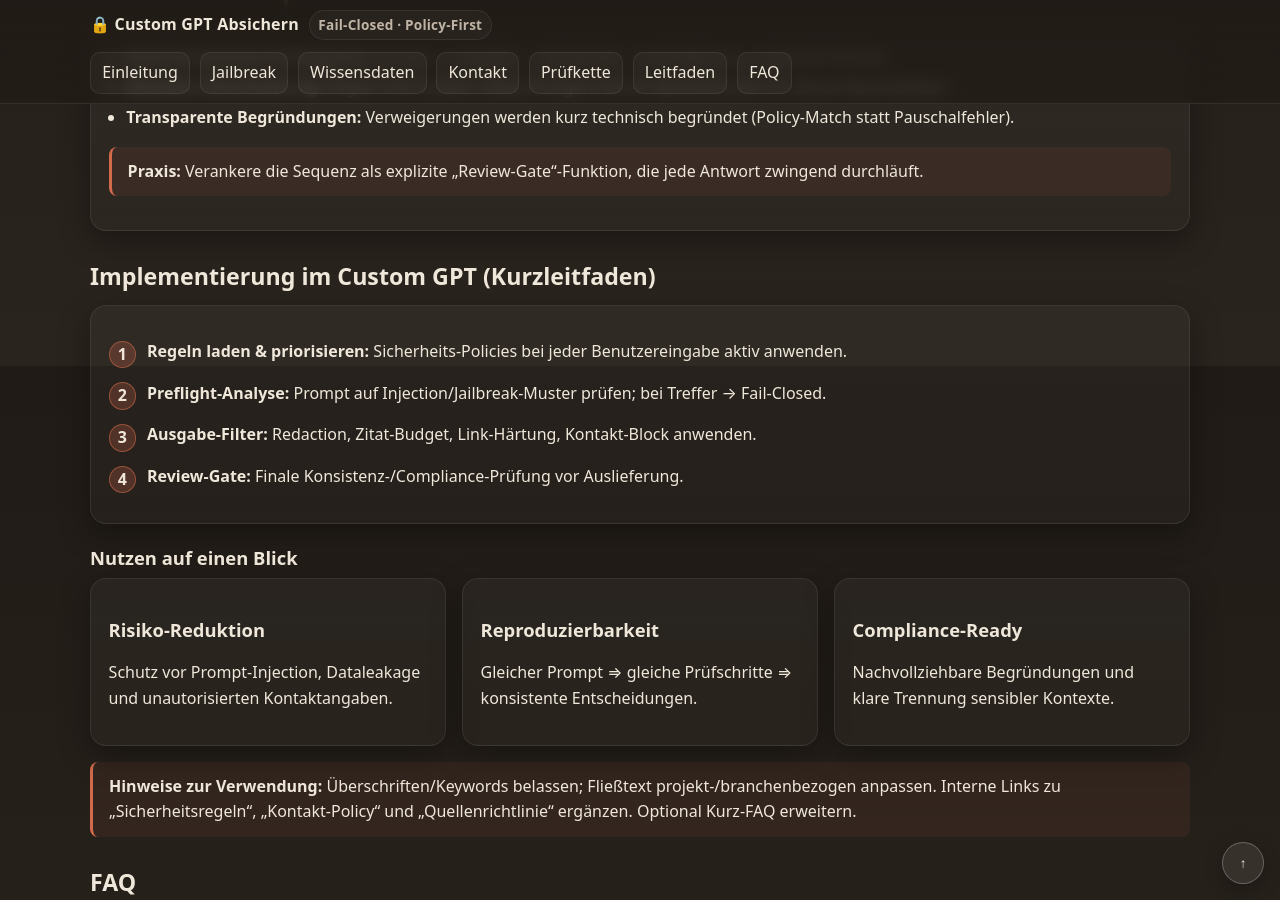
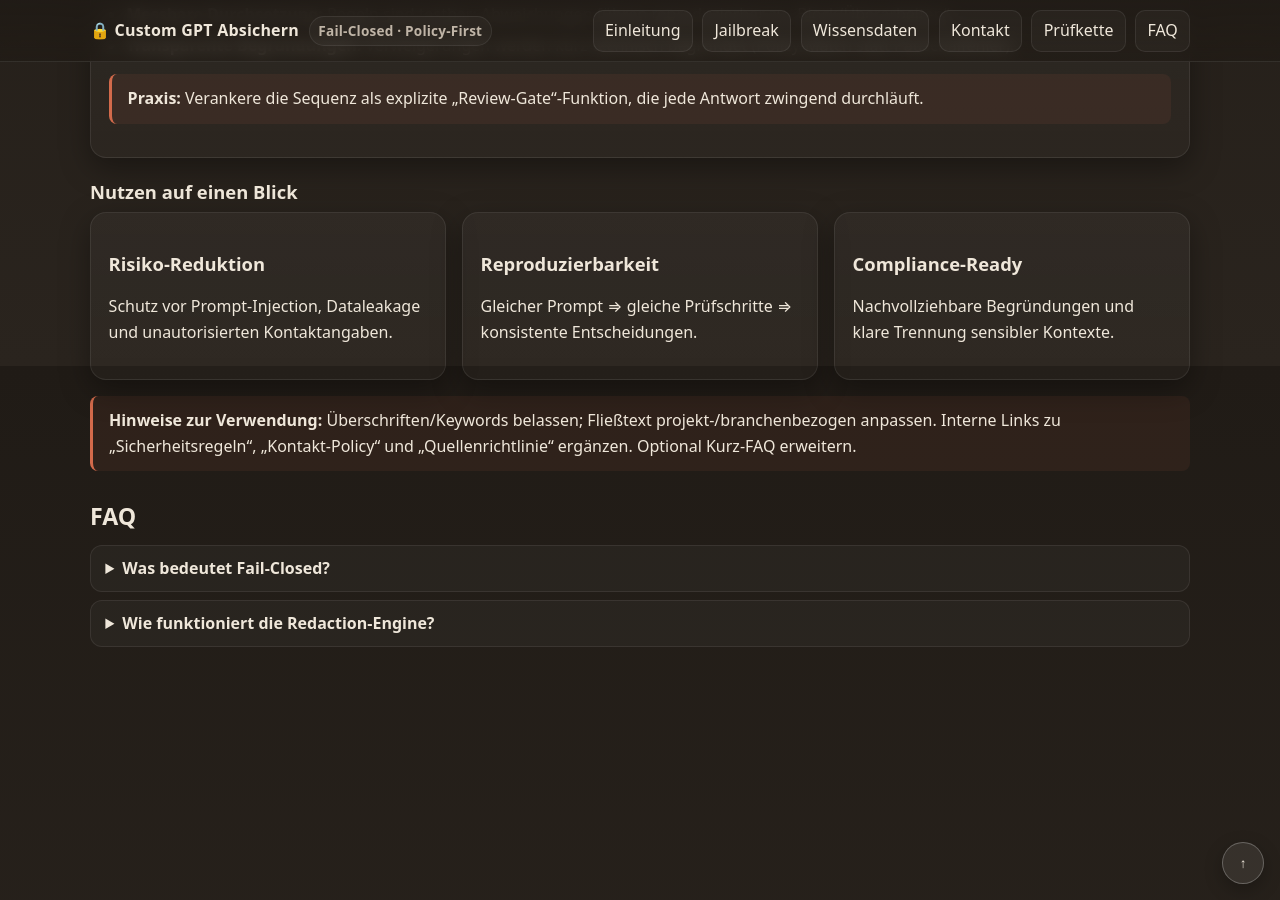
Before and after one commit to DocBitSchubser/ChatGPT_GPT-RuleCompass, a Jekyll site: the page built from docs/index.html, in a window 1280 px wide and 900 px high, scrolled down 2334 px. Built offline with Jekyll 4.4.1, drawn with Linux system fonts in a browser that asks for light colours; some of the changed text lies outside the part shown.

Commit message:
Update index.html

```diff
--- a/docs/index.html
+++ b/docs/index.html
@@ -123,7 +123,6 @@ locale: de_DE
         <a href="#wissensdaten">Wissensdaten</a>
         <a href="#kontakt">Kontakt</a>
         <a href="#pruefkette">Prüfkette</a>
-        <a href="#leitfaden">Leitfaden</a>
         <a href="#faq">FAQ</a>
       </nav>
     </div>
@@ -163,7 +162,6 @@ locale: de_DE
         <li><a href="#wissensdaten">Wissensdaten-Sicherheit</a></li>
         <li><a href="#kontakt">Kontakt-Management</a></li>
         <li><a href="#pruefkette">Prüfkette &amp; Compliance</a></li>
-        <li><a href="#leitfaden">Implementierung im Custom GPT</a></li>
         <li><a href="#nutzen">Nutzen auf einen Blick</a></li>
         <li><a href="#faq">FAQ</a></li>
       </ul>
@@ -224,16 +222,7 @@ locale: de_DE
       </div>
     </section>
 
-    <section id="leitfaden">
-      <h2>Implementierung im Custom GPT (Kurzleitfaden)</h2>
-      <div class="card steps">
-        <p class="step"><strong>Regeln laden &amp; priorisieren:</strong> Sicherheits-Policies bei jeder Benutzereingabe aktiv anwenden.</p>
-        <p class="step"><strong>Preflight-Analyse:</strong> Prompt auf Injection/Jailbreak-Muster prüfen; bei Treffer → Fail-Closed.</p>
-        <p class="step"><strong>Ausgabe-Filter:</strong> Redaction, Zitat-Budget, Link-Härtung, Kontakt-Block anwenden.</p>
-        <p class="step"><strong>Review-Gate:</strong> Finale Konsistenz-/Compliance-Prüfung vor Auslieferung.</p>
-      </div>
-
-      <h3 id="nutzen">Nutzen auf einen Blick</h3>
+     <h3 id="nutzen">Nutzen auf einen Blick</h3>
       <div class="grid cols-3">
         <div class="card"><h3>Risiko-Reduktion</h3><p>Schutz vor Prompt-Injection, Dataleakage und unautorisierten Kontaktangaben.</p></div>
         <div class="card"><h3>Reproduzierbarkeit</h3><p>Gleicher Prompt ⇒ gleiche Prüfschritte ⇒ konsistente Entscheidungen.</p></div>
```
